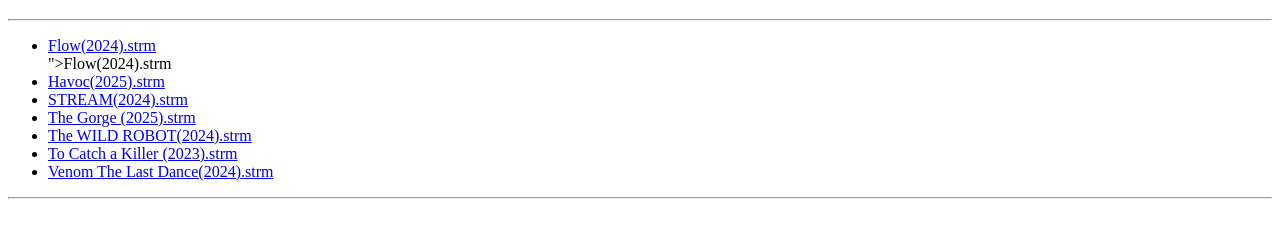
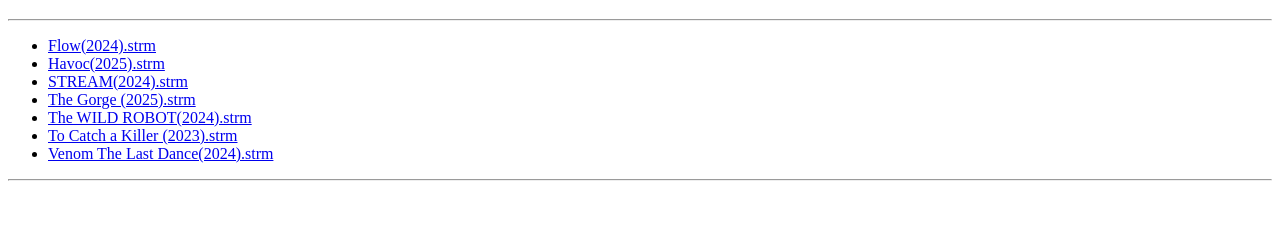
Before and after one commit to razzytest61/kodi-media-server, a plain HTML site: page index.html in a window 1280 px wide. Shown: the part 61-298 px from the top of the page. Drawn offline with Linux system fonts and the light colour scheme.

Commit message:
Update index.html

```diff
--- a/index.html
+++ b/index.html
@@ -8,7 +8,7 @@
 <h1>Directory listing for /movies/</h1>
 <hr>
 <ul>
-<li><a href="Flow%282024%29.strm">Flow(2024).strm</a></li>">Flow(2024).strm</a></li>
+<li><a href="https://github.com/razzytest61/kodi-media-server/blob/main/movies/Flow(2024).strm">Flow(2024).strm</a></li>
 <li><a href="Havoc%282025%29.strm">Havoc(2025).strm</a></li>
 <li><a href="STREAM%282024%29.strm">STREAM(2024).strm</a></li>
 <li><a href="The%20Gorge%20%282025%29.strm">The Gorge (2025).strm</a></li>
```
